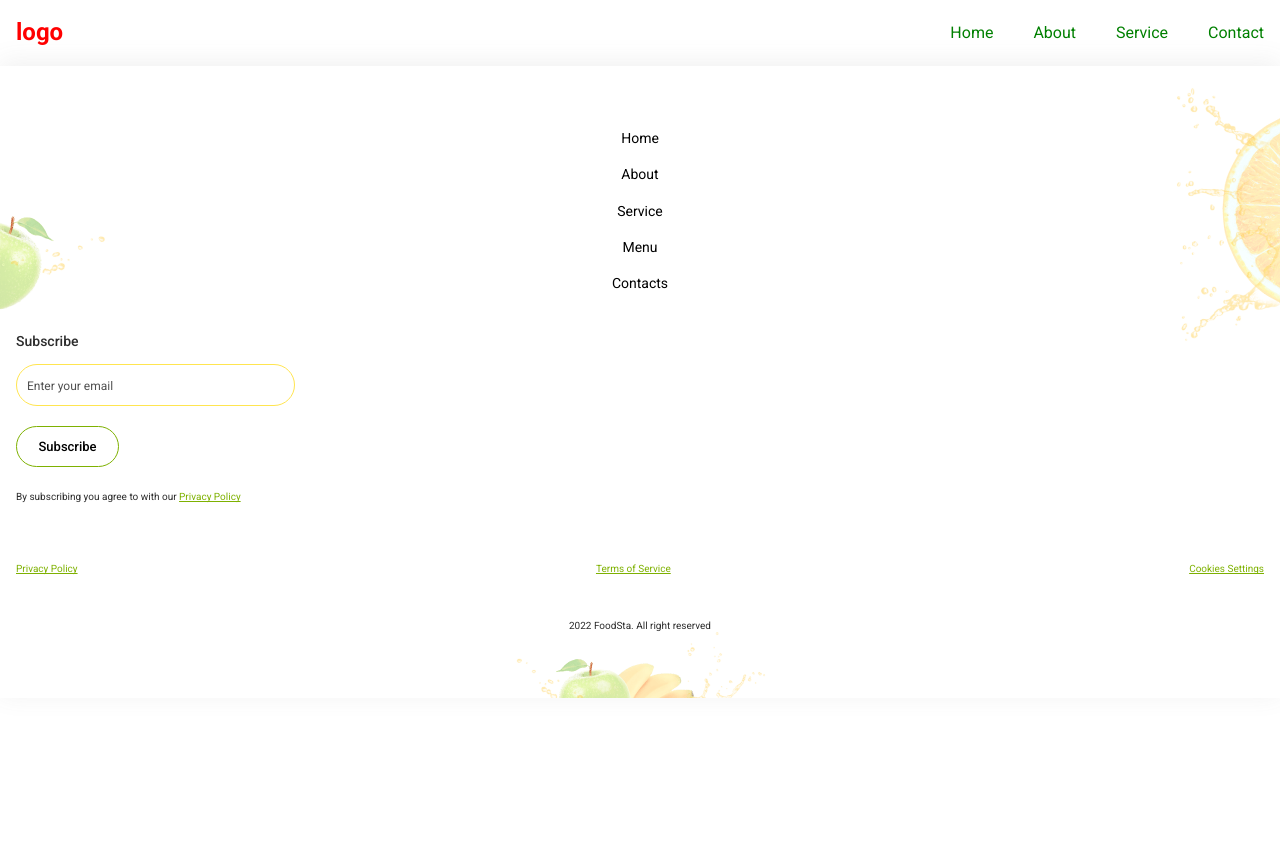
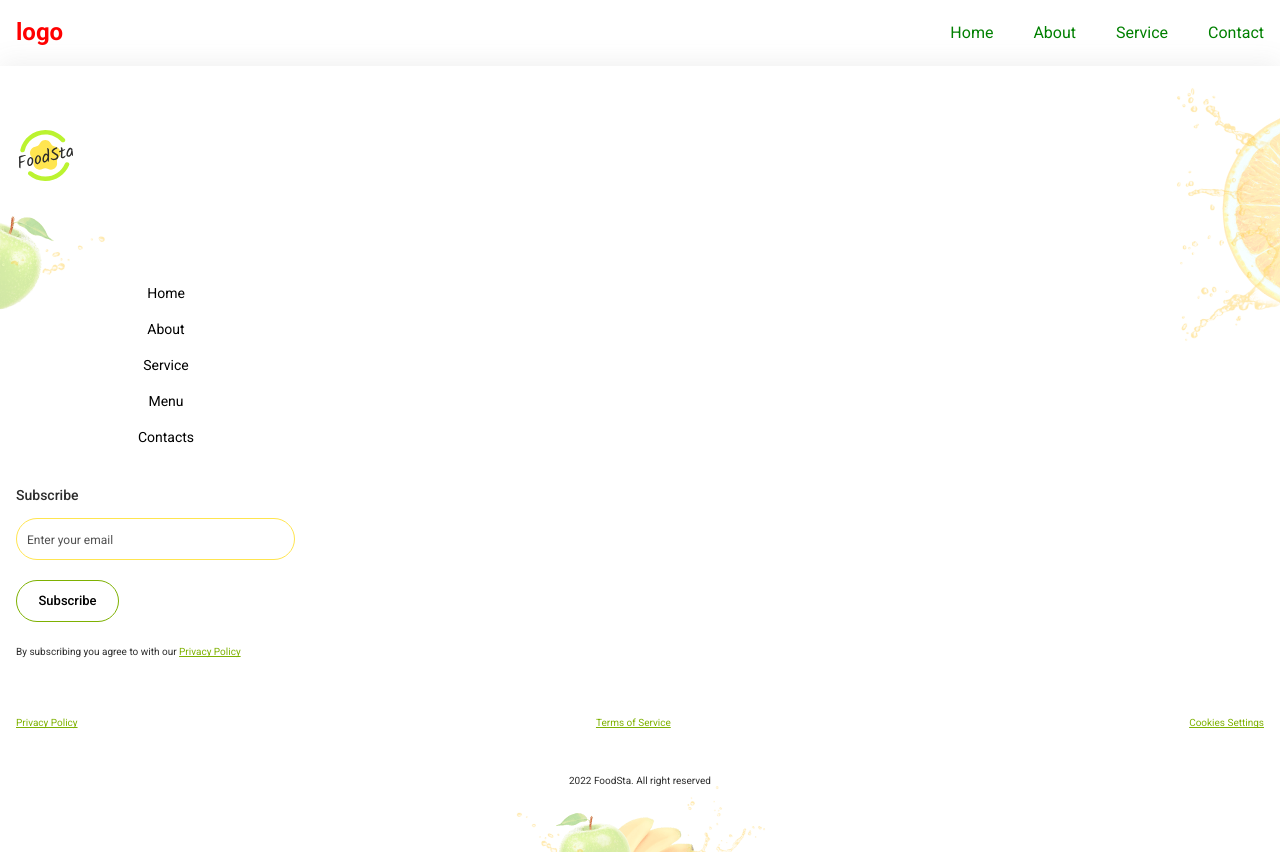
Before and after one commit to shulsergio/food-team-prj, a website built with Vite: page src/index.html in a window 1280 px wide. Before the commit the page ends 800 px from the top, so only its background shows below. Built offline with nearby package versions, Linux system fonts and the light colour scheme.

Commit message:
with logo, position is incorrect

```diff
--- a/src/css/footer.css
+++ b/src/css/footer.css
@@ -11,35 +11,18 @@
 .background-img {
 }
 
-/* .img-orange {
-position: relative;
-top: 18px;
-left: 100%;
-transform: translateX(-100%);
+.logo-list {
+    padding-top: 64px;
+    display: inline-block;
 }
 
-.img-apple {
-    position: relative;
-    top: 132px;
-    left: 0;
-    }
-
-.img-fruits {
- position: relative;
-top: 100%;
- left: 50%;
-transform: translateX(-50%);
-    } */
-
     .logo {
-
 }
 .footer-nav {
     display: flex;
     flex-direction: column;
     gap: 20px;
     align-items: center;
-    padding-top: 64px;
 }
 
 .footer-nav-item {
--- a/src/partials/footer.html
+++ b/src/partials/footer.html
@@ -1,7 +1,8 @@
 <div class="container footer-container">
-    <!-- <svg class="logo">
-        <use href="../img/footer-images/logo.svg#icon-logo" width="58" height="51"></use>
-    </svg> -->
+    <div class="logo-list">
+    <svg class="logo">
+        <use href="../img/footer-images/symbol-defs.svg#icon-logo" width="58" height="51"></use>
+    </svg>
     <ul class="footer-nav">
         <li class="footer-nav-item">
             <a href="" class="footer-nav-link">Home</a>
@@ -13,6 +14,7 @@
         <li class="footer-nav-item"><a href="" class="footer-nav-link">Menu</a></li>
         <li class="footer-nav-item"><a href="" class="footer-nav-link">Contacts</a></li>
     </ul>
+</div>
     <div class="footer-subscribe">
         <h3 class="footer-subscribe-title">Subscribe</h3>
         <input type="email" class="footer-subscribe-input" placeholder="Enter your email" name="email">
```
Also changed, not shown: src/img/footer-images/symbol-defs.svg (added).
